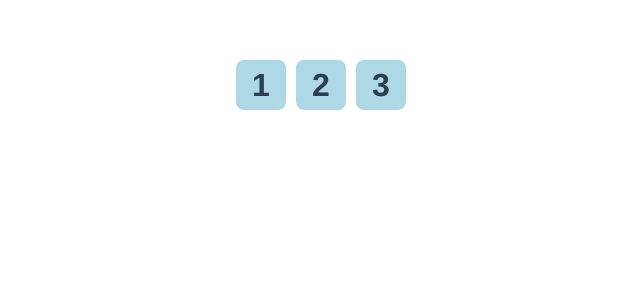
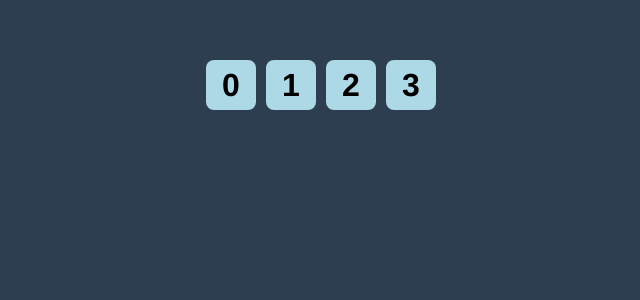
Before and after one commit to combizera/learning-vue, a Vue app: page / in a window 1280 px wide. Shown: the top 300 px of the page, without its empty margins (319-959 px from the left). Built offline with nearby package versions, Linux system fonts and the light colour scheme.

Commit message:
feat: class props

```diff
--- a/src/App.vue
+++ b/src/App.vue
@@ -1,5 +1,6 @@
 <template>
   <div class="container">
+    <MyBox />
     <MyBox number="1"/>
     <MyBox number="2"/>
     <MyBox number="3"/>
@@ -18,6 +19,9 @@ export default {
 </script>
 
 <style>
+  html {
+    background-color: #2c3e50;
+  }
   .container {
     display: flex;
     gap: 10px;
@@ -29,7 +33,6 @@ export default {
     -webkit-font-smoothing: antialiased;
     -moz-osx-font-smoothing: grayscale;
     text-align: center;
-  color: #2c3e50;
     margin-top: 60px;
   }
 </style>
--- a/src/components/MyBox.vue
+++ b/src/components/MyBox.vue
@@ -10,7 +10,10 @@
 export default {
   name: 'MyBox',
   props: {
-    number: Number
+    number: {
+      type: Number,
+      default: 0
+    }
   }
 }
 </script>
```
Lines whose indentation alone changed are shown as unchanged.
